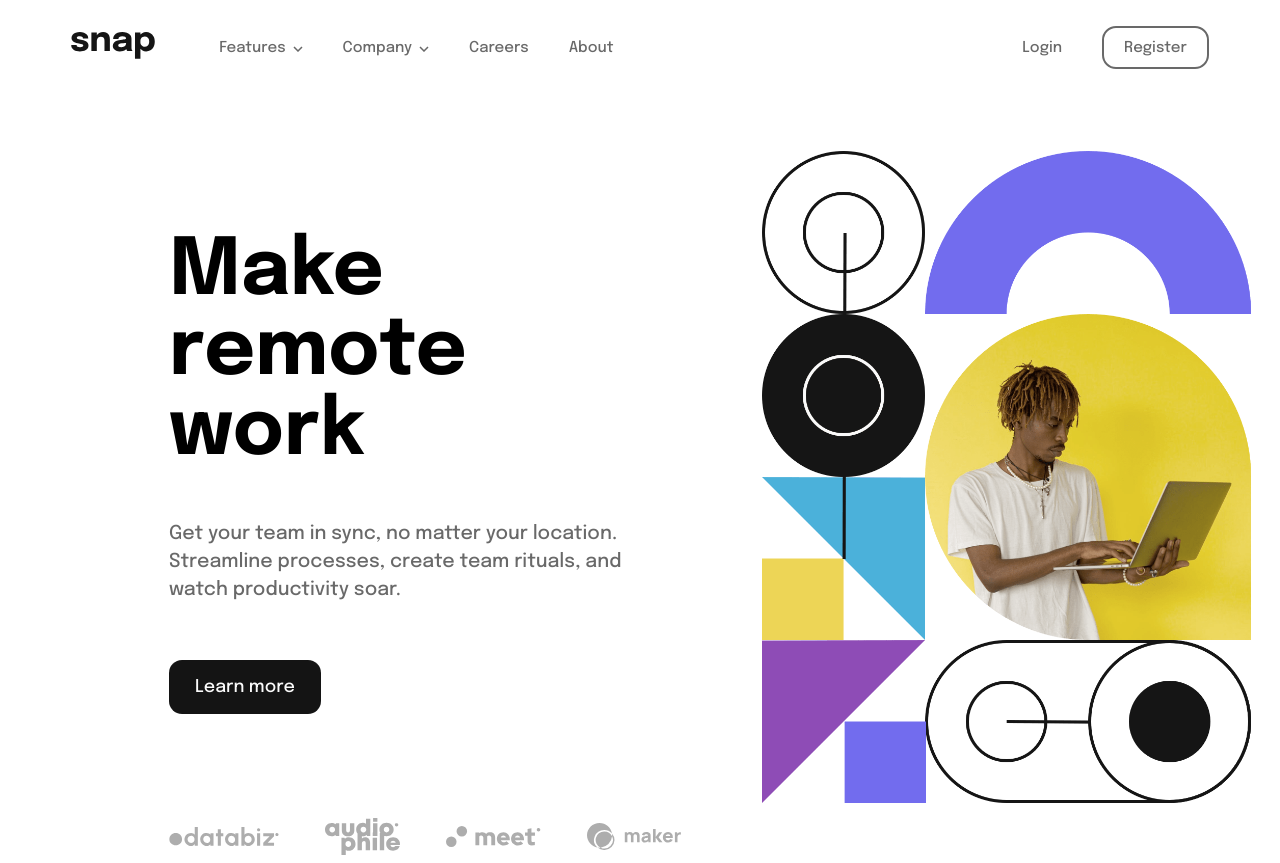
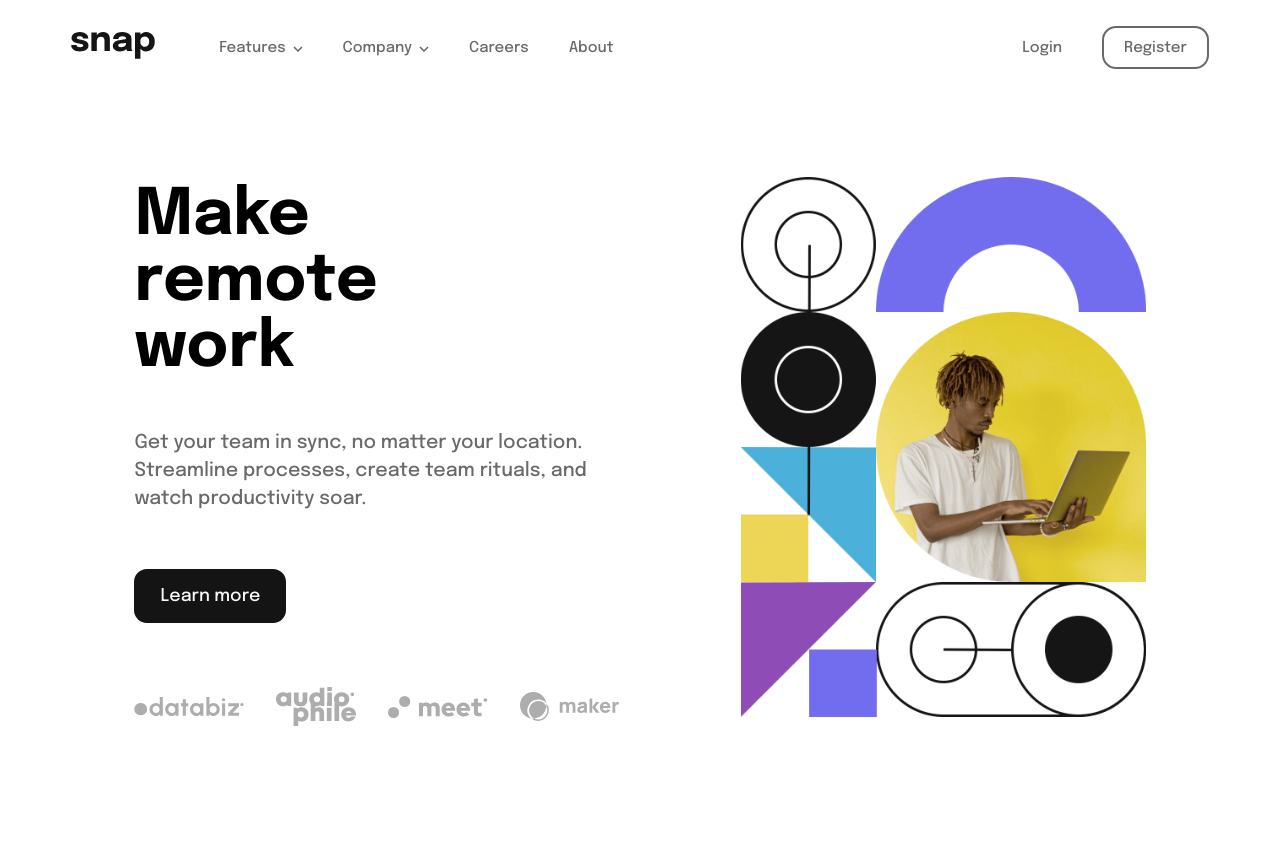
Before and after one commit to jordanr2m/remote-work-homepage, a React (Create React App) app: page / in a window 1280 px wide. After the commit the page ends 800 px from the top, so only its background shows below. Built offline with nearby package versions, Linux system fonts and the light colour scheme.

Commit message:
Added styles for desktop and large screens for homepage.

```diff
--- a/src/components/homepage/Homepage.css
+++ b/src/components/homepage/Homepage.css
@@ -69,7 +69,7 @@ img[alt="audiophile"] {
 /* Media Query - TABLETS */
 @media screen and (min-width: 675px) {
     .hero-img {
-        height: 50vh;
+        height: 60vh;
     }
 
     .endorsement-icons img {
@@ -82,31 +82,33 @@ img[alt="audiophile"] {
 }
 
 /* Media Query - DESKTOP */
-@media screen and (min-width: 1025px) {
+@media screen and (min-width: 975px) {
     section.homepage {
+        width: 90%;
         display: flex;
-        justify-content: center;
         height: 100%;
-        margin: 4rem auto 0 auto;
+        margin: 0 auto;
+        margin-top: 5rem;
     }
 
-    .content {
+    main.content {
         order: 1;
-        flex-basis: 60%;
+        width: 60%;
         text-align: left;
-        display: flex;
+        /* display: flex;
         flex-flow: column wrap;
-        justify-content: center;
+        justify-content: center; */
     }
 
     .text-wrapper {
-        width: 70%;
-        margin-right: 5rem;
+        margin: 0;
     }
 
     .content h1 {
-        font-size: 4.9rem;
+        font-size: 3.5rem;
         margin-bottom: 3rem;
+        margin-top: 0;
+        width: 80%;
     }
 
     .content p {
@@ -120,12 +122,16 @@ img[alt="audiophile"] {
         font-size: 1.1rem;
         padding: 1rem 1.5rem;
         align-self: flex-start;
-        margin-bottom: 3rem;
+        margin-bottom: 0.5rem;
+    }
+
+    .endorsement-icons {
+        align-self: flex-start;
     }
 
     .endorsement-icons img {
         max-width: 110px;
-        padding-left: 15px;
+        /* padding-left: 15px; */
     }
 
     img[alt="audiophile"] {
@@ -139,11 +145,30 @@ img[alt="audiophile"] {
     .hero-img {
         background-image: url(../../assets/image-hero-desktop.png);
         background-size: contain;
+        background-position: center;
         margin: 0;
         height: auto;
-        flex-basis: 40%;
+        width: 40%;
         order: 2;
     }
+}
 
+/* Media Query - LARGE DESKTOPS */
+@media screen and (min-width: 1200px) {
+    section.homepage {
+        width: 80%;
+    }
 
+    .content h1 {
+        font-size: 4rem;
+        width: 68%;
+    }
+
+    .text-wrapper {
+        width: 80%;
+    }
+
+    .hero-img {
+
+    }
 }
--- a/src/components/navbar/Navbar.css
+++ b/src/components/navbar/Navbar.css
@@ -50,7 +50,7 @@ a:hover {
 }
 
 /* Media Queries - DESKTOP styles */
-@media screen and (min-width: 1025px) {
+@media screen and (min-width: 975px) {
     .logo {
         padding: 1.5rem 0;
     }
```
